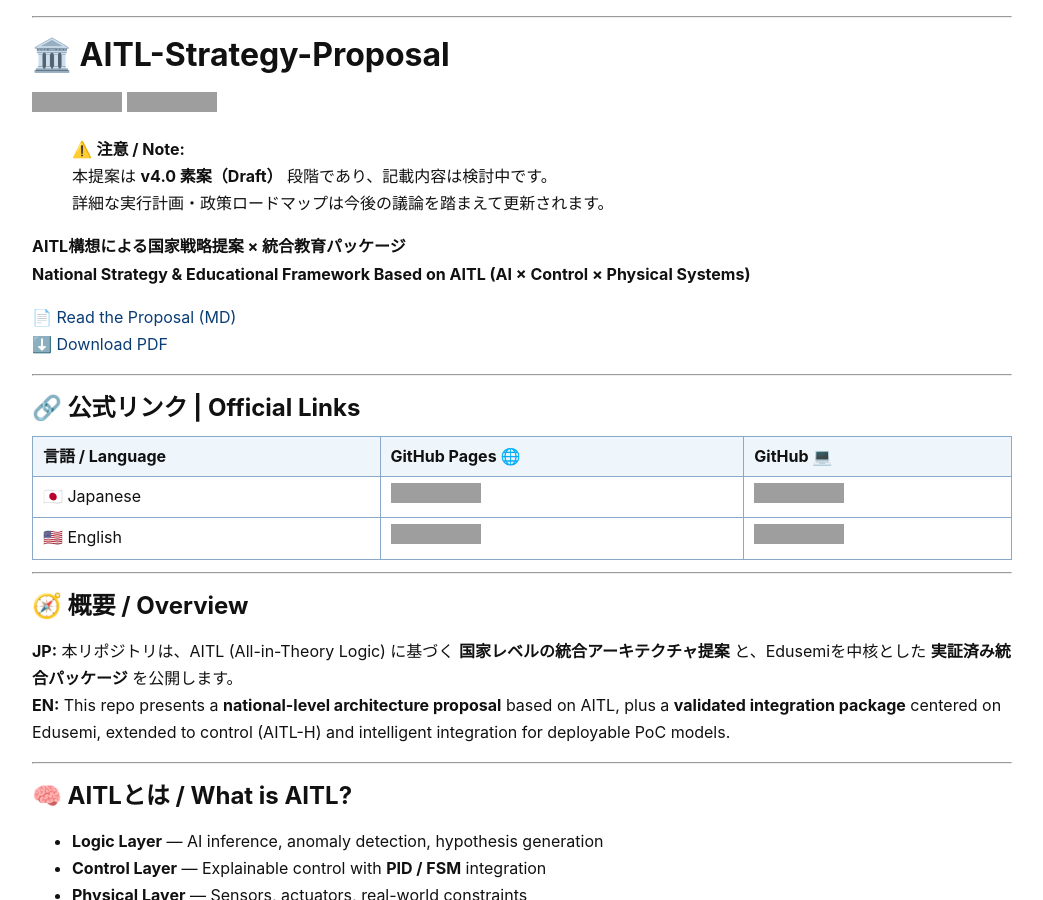
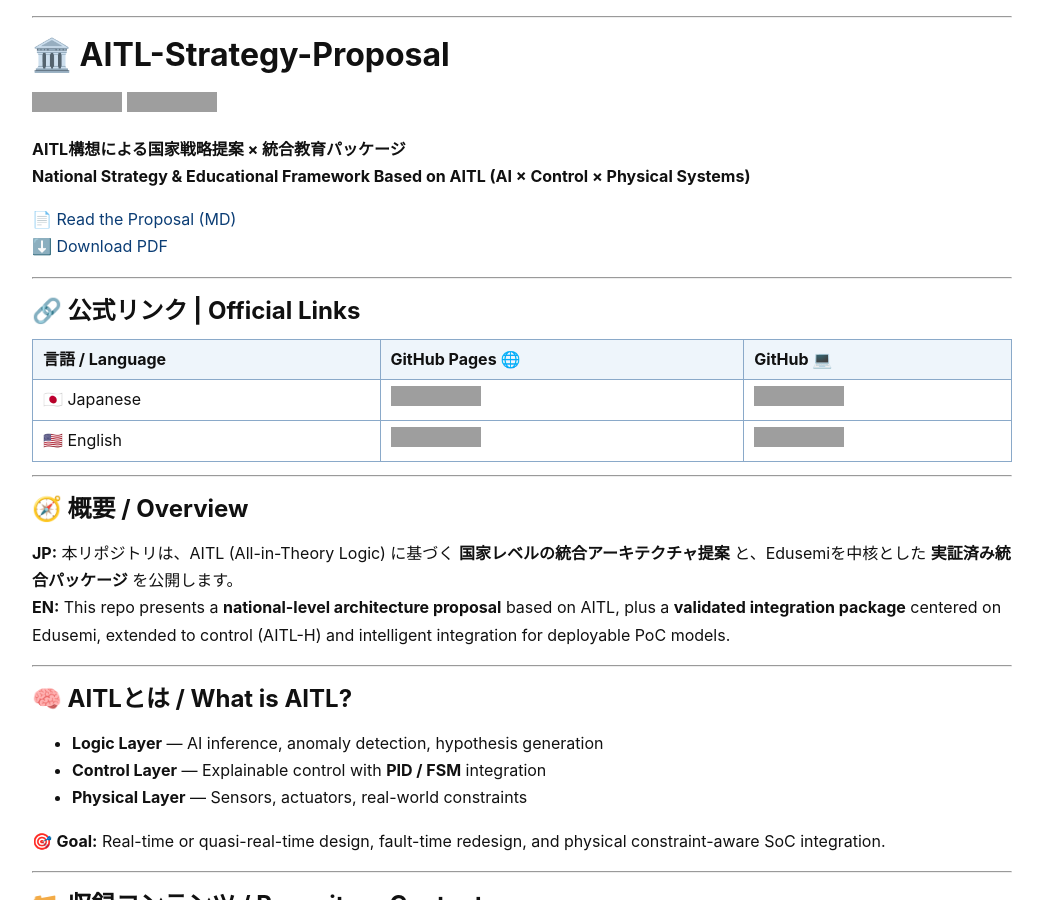
Before and after one commit to Samizo-AITL/AITL-Strategy-Proposal, a Jekyll site: the page built from index.md, in a window 1280 px wide and 900 px high, cut to the strip 0-900 px from the top of the window. Shown: the whole strip, without its empty margins (118-1161 px from the left). Built offline with Jekyll 4.4.1, drawn with Linux system fonts in a browser that asks for light colours; grey boxes are pictures that could not be loaded.

Commit message:
Update index.md

```diff
--- a/index.md
+++ b/index.md
@@ -10,14 +10,11 @@ title: AITL-Strategy-Proposal
 [![Samizo-AITLポータルサイトに戻る](https://img.shields.io/badge/Samizo--AITL%20ポータルサイトに戻る-brightgreen)](https://samizo-aitl.github.io/)
 [![Hybrid License](https://img.shields.io/badge/license-Hybrid-blueviolet)](#-ライセンス--license)
 
-> ⚠️ **注意 / Note:**
-> 本提案は **v4.0 素案（Draft）** 段階であり、記載内容は検討中です。
-> 詳細な実行計画・政策ロードマップは今後の議論を踏まえて更新されます。
 
 **AITL構想による国家戦略提案 × 統合教育パッケージ**
 **National Strategy & Educational Framework Based on AITL (AI × Control × Physical Systems)**
 
-[📄 Read the Proposal (MD)](https://samizo-aitl.github.io/AITL-Strategy-Proposal/AITL_Strategy_Proposal_Draft_v4_0.html)
+[📄 Read the Proposal (MD)](https://samizo-aitl.github.io/AITL-Strategy-Proposal/AITL_Strategy_Proposal_Draft_v4_1.html)
 [⬇️ Download PDF](https://samizo-aitl.github.io/AITL-Strategy-Proposal/Figures/AITL_Strategy_Proposal_Draft_v4_0.pdf)
 
 ---
@@ -49,7 +46,7 @@ title: AITL-Strategy-Proposal
 ## 📂 収録コンテンツ / Repository Contents
 
 - **提言書 本文（Markdown）**：
-  [GitHub Pages で読む](https://samizo-aitl.github.io/AITL-Strategy-Proposal/AITL_Strategy_Proposal_Draft_v4_0.html) ｜ [GitHub で開く](https://github.com/Samizo-AITL/AITL-Strategy-Proposal/blob/main/AITL_Strategy_Proposal_Draft_v4_0.md)
+  [GitHub Pages で読む](https://samizo-aitl.github.io/AITL-Strategy-Proposal/AITL_Strategy_Proposal_Draft_v4_1.html) ｜ [GitHub で開く](https://github.com/Samizo-AITL/AITL-Strategy-Proposal/blob/main/AITL_Strategy_Proposal_Draft_v4_1.md)
 
 - **提言書 PDF**：
   [GitHub Pages でダウンロード](https://samizo-aitl.github.io/AITL-Strategy-Proposal/Figures/AITL_Strategy_Proposal_Draft_v4_0.pdf) ｜ [GitHub で開く](https://github.com/Samizo-AITL/AITL-Strategy-Proposal/blob/main/Figures/AITL_Strategy_Proposal_Draft_v4_0.pdf)
```
